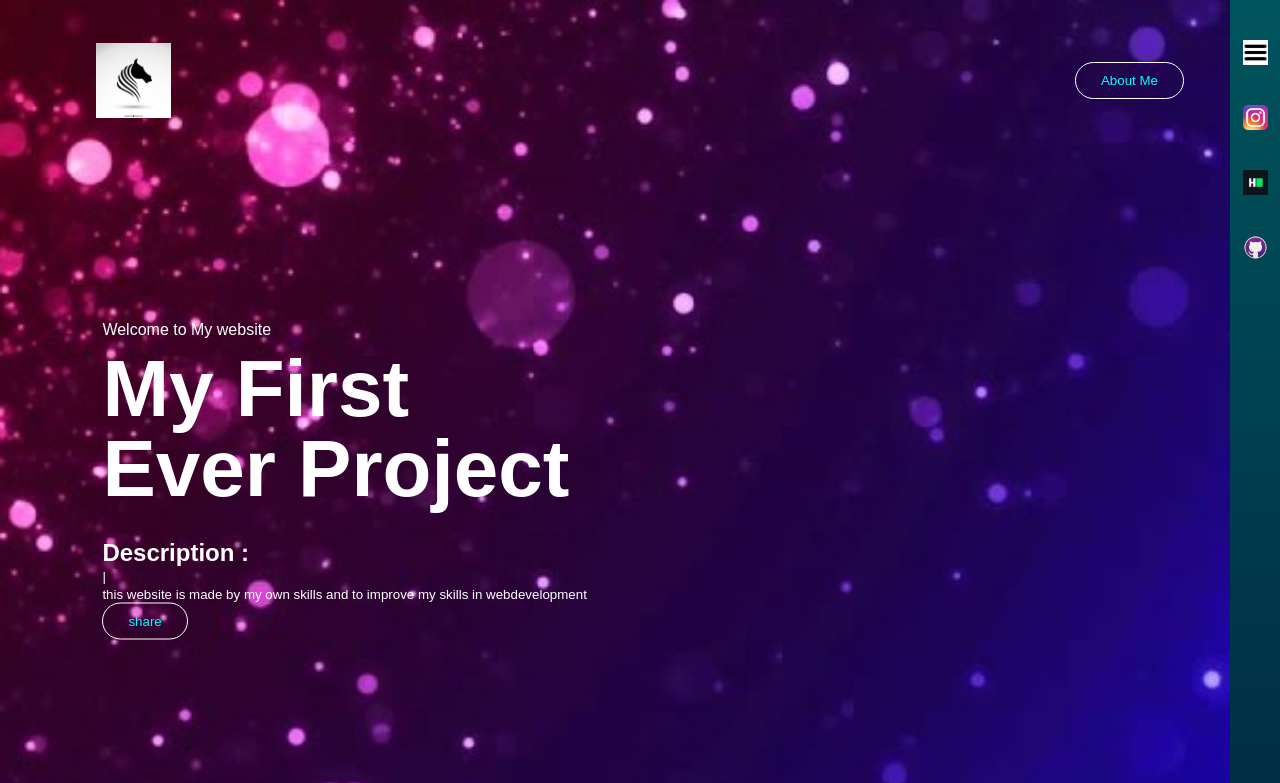
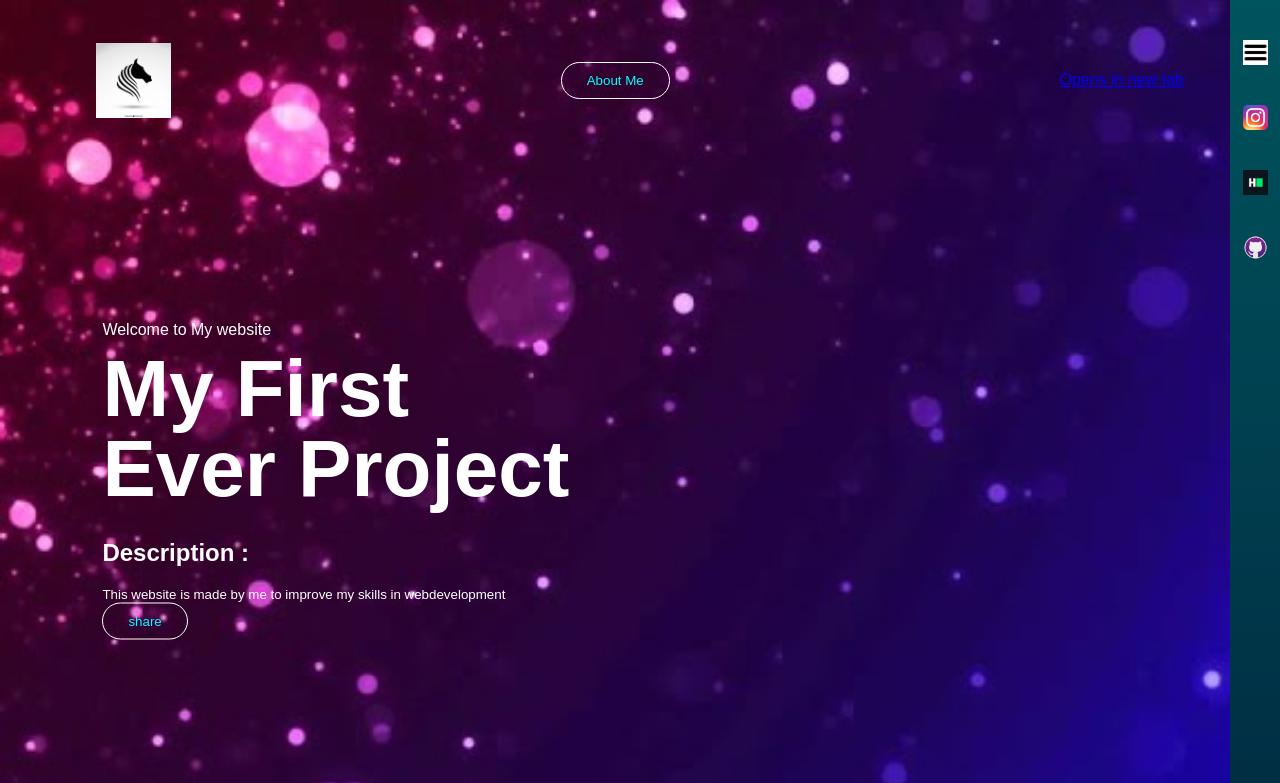
Before and after one commit to Santhosh2002/g-santhosh10.github.io, a plain HTML site: page index.html in a window 1280 px wide. Shown: the top 783 px of the page. Drawn offline with Linux system fonts and the light colour scheme.

Commit message:
Update index.html

```diff
--- a/index.html
+++ b/index.html
@@ -13,14 +13,15 @@
       <img src="images/logo.png" class="logo">
 
       <button type=button onclick="parent.location='contact.html'" target ="_blank"> About Me </button>
+      <a href="contact.html" target="_blank">Opens in new tab</a>
     </div>
     <div class="contant">
       <large>Welcome to My website</large>
       <h1>My First<br> Ever Project </h1>
 
       <h2>Description : <br></h2>
-      <small>| <br>                                   </small>
-      <small>this website is made by my own skills and to improve my skills in webdevelopment <br></small>
+      <small> <br>                                   </small>
+      <small>This website is made by me to improve my skills in webdevelopment <br></small>
       <button type="button">share</button>
     </div>
     <div class="side-bar">
```
